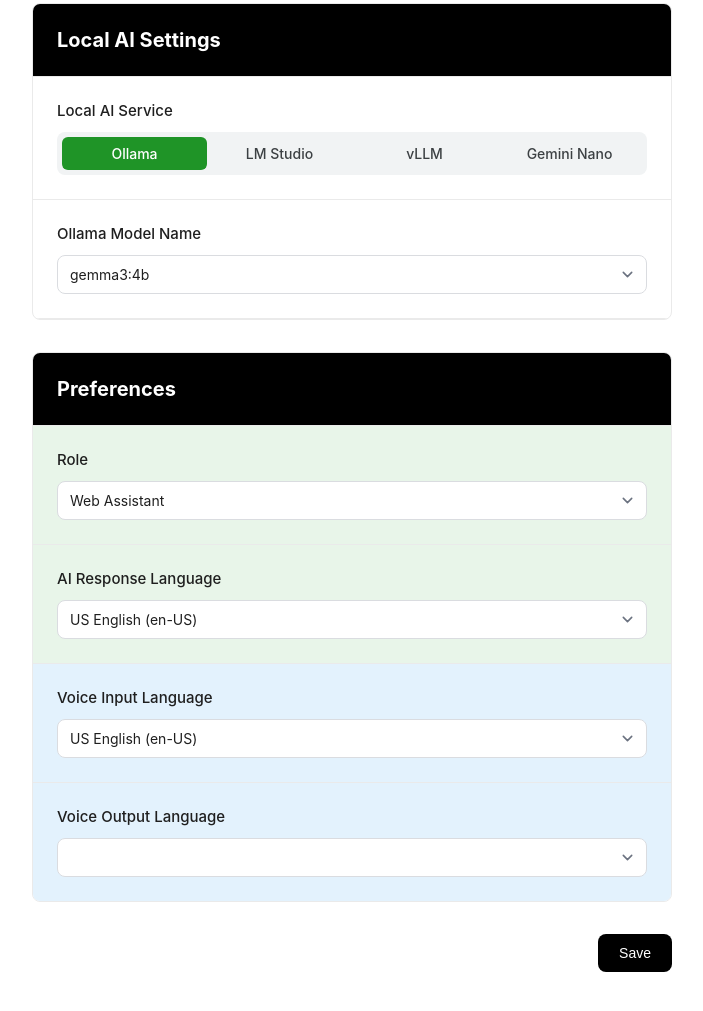
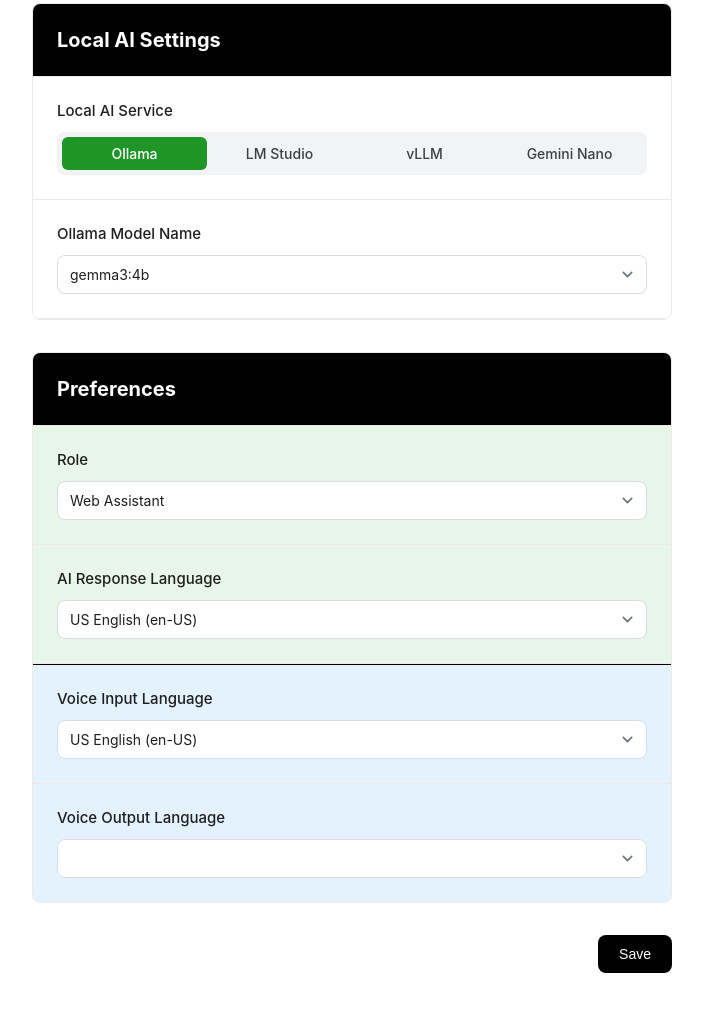
Before and after one commit to vincentwun/A-Eye-Web-Chat-Assistant, a browser extension: page src/option/options.html in a window 1280 px wide. Shown: the part 850-1861 px from the top of the page, without its empty margins (288-991 px from the left). Drawn offline with Linux system fonts and the light colour scheme.

Commit message:
options UI updated

```diff
--- a/src/option/options.css
+++ b/src/option/options.css
@@ -288,3 +288,7 @@
 .bg-light-blue {
     background-color: #E3F2FD;
 }
+
+.bg-light-green + .bg-light-blue {
+    border-top: 1px solid #000000;
+}
```
